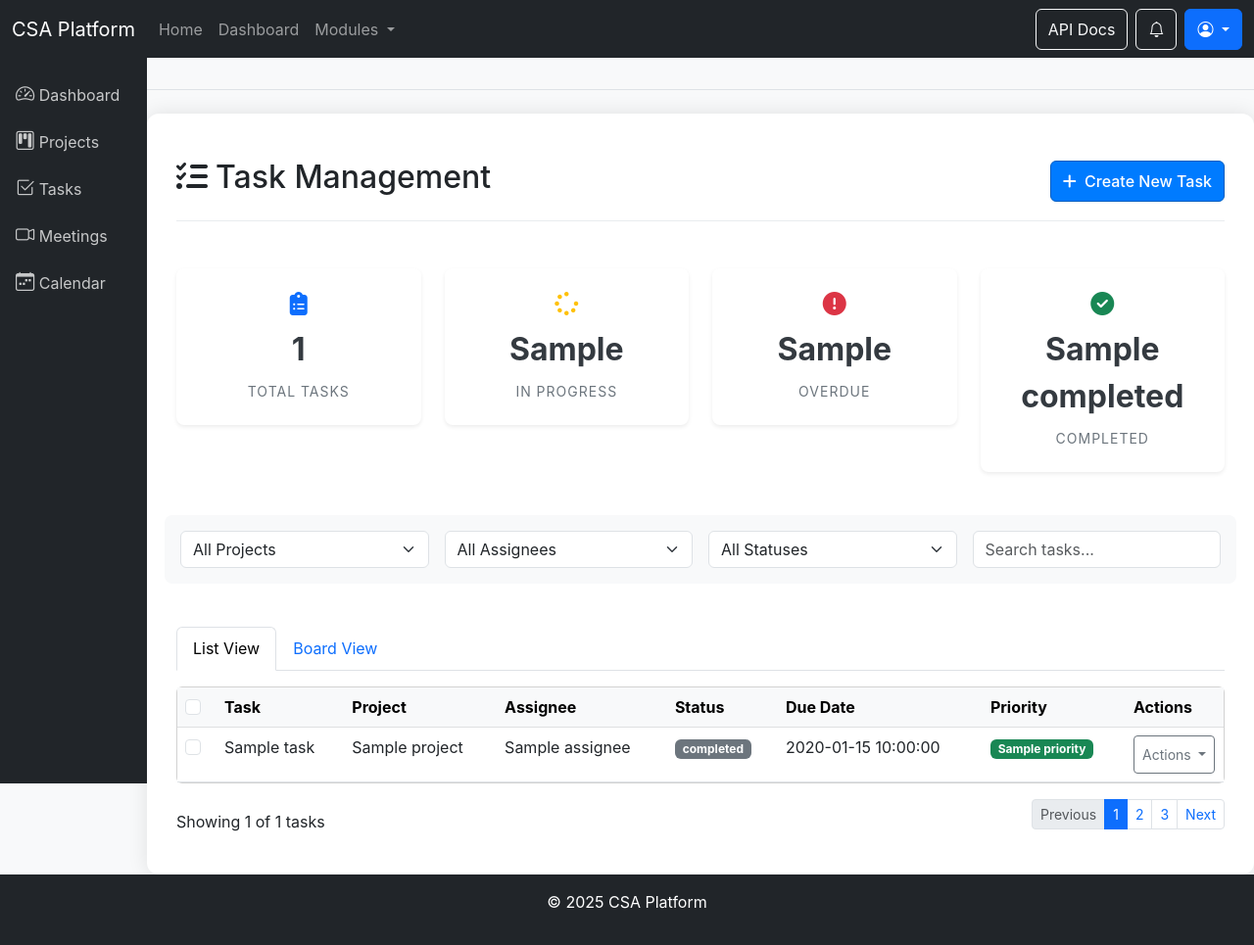
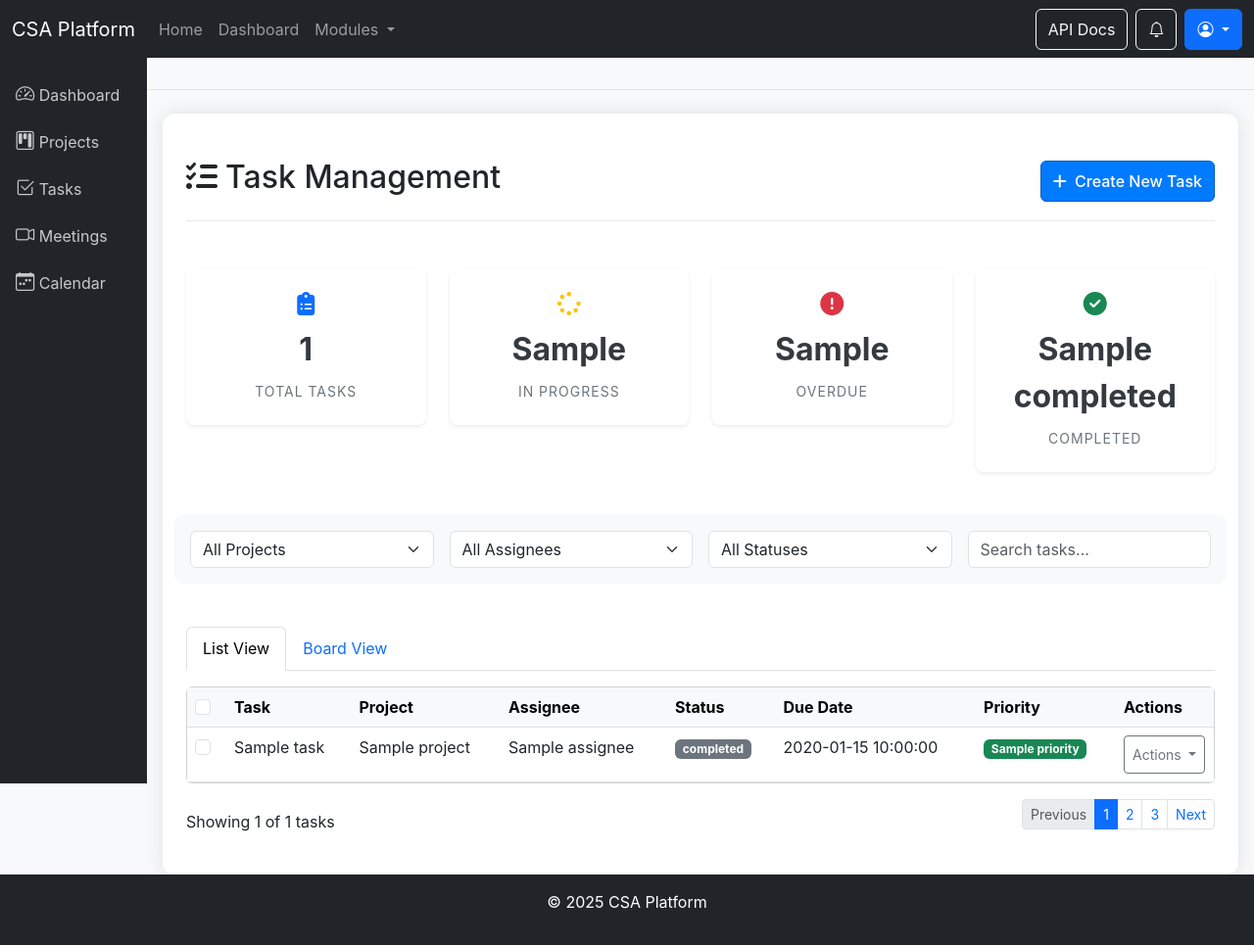
Before and after one commit to AzazelXXI/unitydesk, a FastAPI app: template src/views/task/templates/tasks.html in a window 1280 px wide. Shown: the whole page at 98% size. Run offline with FastAPI, Linux system fonts and the light colour scheme; the template is opened without the code that fills it: most values are stand-ins (such as "Sample title", 1, 10 or a date in 2020); some libraries are stand-ins or nearby versions.

Commit message:
task container fixed

```diff
--- a/src/views/meeting/static/css/index.css
+++ b/src/views/meeting/static/css/index.css
@@ -48,8 +48,8 @@ body {
   gap: 16px;
   width: 95%;
   max-width: 1500px;
-  margin: -80px auto 0; /* Điều chỉnh từ -60px lên -80px để đẩy cao hơn nữa */
-  padding: 12px;
+  margin: -80px 16px 0 16px; /* Add space left/right */
+  padding: 12px 32px 12px 32px;
   background-color: transparent;
   overflow: hidden;
   flex: 1;
--- a/src/views/project/static/css/projects.css
+++ b/src/views/project/static/css/projects.css
@@ -3,9 +3,12 @@ body {
 }
 /* Project Dashboard Styles */
 .projects-container {
-  padding: 20px;
+  padding: 20px 32px 20px 32px;
   background-color: #f8f9fa;
   min-height: 100vh;
+  margin-left: 16px;
+  margin-right: 16px;
+  box-sizing: border-box;
 }
 
 .page-title {
--- a/src/views/task/static/task.css
+++ b/src/views/task/static/task.css
@@ -4,12 +4,22 @@ body {
   font-family: "Inter", "Segoe UI", system-ui, -apple-system, sans-serif;
 }
 
+/* Sidebar-aware main content spacing (match /projects) */
+.main-content {
+  margin-left: 16px; /* Typical sidebar width for /projects */
+  margin-right: 16px;
+  transition: margin-left 0.3s;
+}
+
 .task-container {
   background-color: #ffffff;
-  padding: 30px;
+  padding: 30px 24px 30px 24px;
   border-radius: 12px;
   box-shadow: 0 0 20px rgba(0, 0, 0, 0.1);
   margin-top: 30px;
+  margin-left: 0;
+  margin-right: 16px;
+  box-sizing: border-box;
 }
 
 /* Task List Styles */
--- a/src/views/task/templates/task_board.html
+++ b/src/views/task/templates/task_board.html
@@ -19,7 +19,8 @@ Platform{% endblock %} {% block header %}{% endblock %} {% block head_extra %}
   content="width=device-width, initial-scale=1.0, maximum-scale=1.0"
 />
 {% endblock %} {% block content %}
-<div class="container-fluid task-container mt-4">
+<div class="main-content">
+  <div class="container task-container mt-4">
   <div class="row mb-4">
     <div class="col">
       <div
@@ -271,6 +272,7 @@ Platform{% endblock %} {% block header %}{% endblock %} {% block head_extra %}
     </div>
   </div>
 </div>
+</div>
 
 <!-- Task Detail Modal -->
 <div
--- a/src/views/task/templates/tasks.html
+++ b/src/views/task/templates/tasks.html
@@ -11,6 +11,7 @@ endblock %} {% block header %}{% endblock %} {% block head_extra %}
   content="width=device-width, initial-scale=1.0, maximum-scale=1.0"
 />
 {% endblock %}{% block content %}
+<div class="main-content">
   <div class="container task-container mt-4">
     <div class="row mb-4">
       <div class="col">
@@ -235,7 +236,9 @@ endblock %} {% block header %}{% endblock %} {% block head_extra %}
                             >
                           </li>
                           <li>
-                          <a class="dropdown-item" href="/tasks/1/edit">Edit</a>
+                            <a class="dropdown-item" href="/tasks/1/edit"
+                              >Edit</a
+                            >
                           </li>
                           <li><hr class="dropdown-divider" /></li>
                           <li>
@@ -280,7 +283,9 @@ endblock %} {% block header %}{% endblock %} {% block head_extra %}
                             >
                           </li>
                           <li>
-                          <a class="dropdown-item" href="/tasks/2/edit">Edit</a>
+                            <a class="dropdown-item" href="/tasks/2/edit"
+                              >Edit</a
+                            >
                           </li>
                           <li><hr class="dropdown-divider" /></li>
                           <li>
@@ -305,7 +310,9 @@ endblock %} {% block header %}{% endblock %} {% block head_extra %}
             Showing {{ tasks|length }} of {{ task_stats.total_tasks }} tasks
           </div>
           <nav aria-label="Task pagination">
-          <ul class="pagination pagination-sm flex-wrap justify-content-center">
+            <ul
+              class="pagination pagination-sm flex-wrap justify-content-center"
+            >
               <li class="page-item disabled">
                 <a class="page-link" href="#" tabindex="-1">Previous</a>
               </li>
@@ -319,6 +326,7 @@ endblock %} {% block header %}{% endblock %} {% block head_extra %}
               </li>
             </ul>
           </nav>
+        </div>
       </div>
     </div>
   </div>
```
Lines whose indentation alone changed are shown as unchanged.
